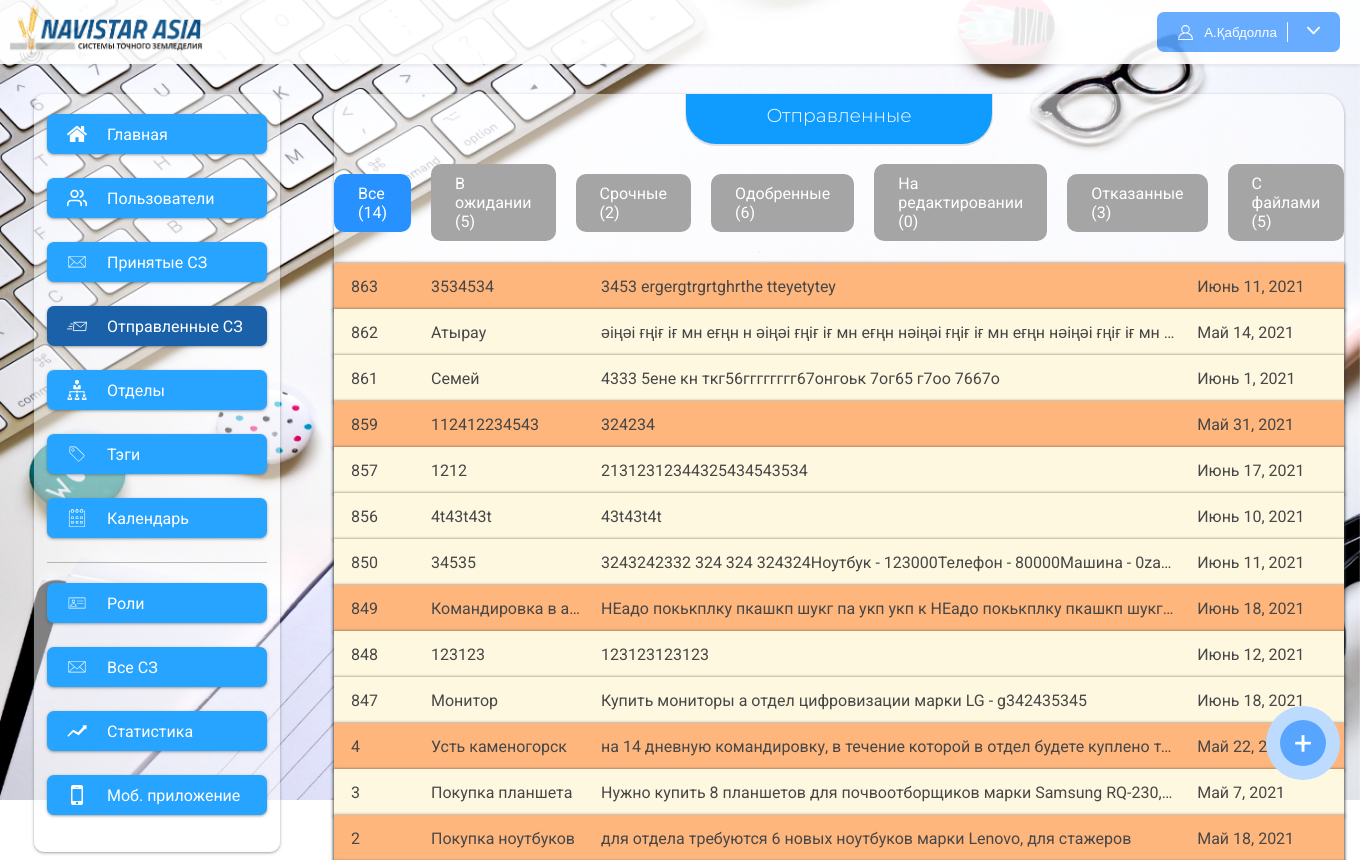
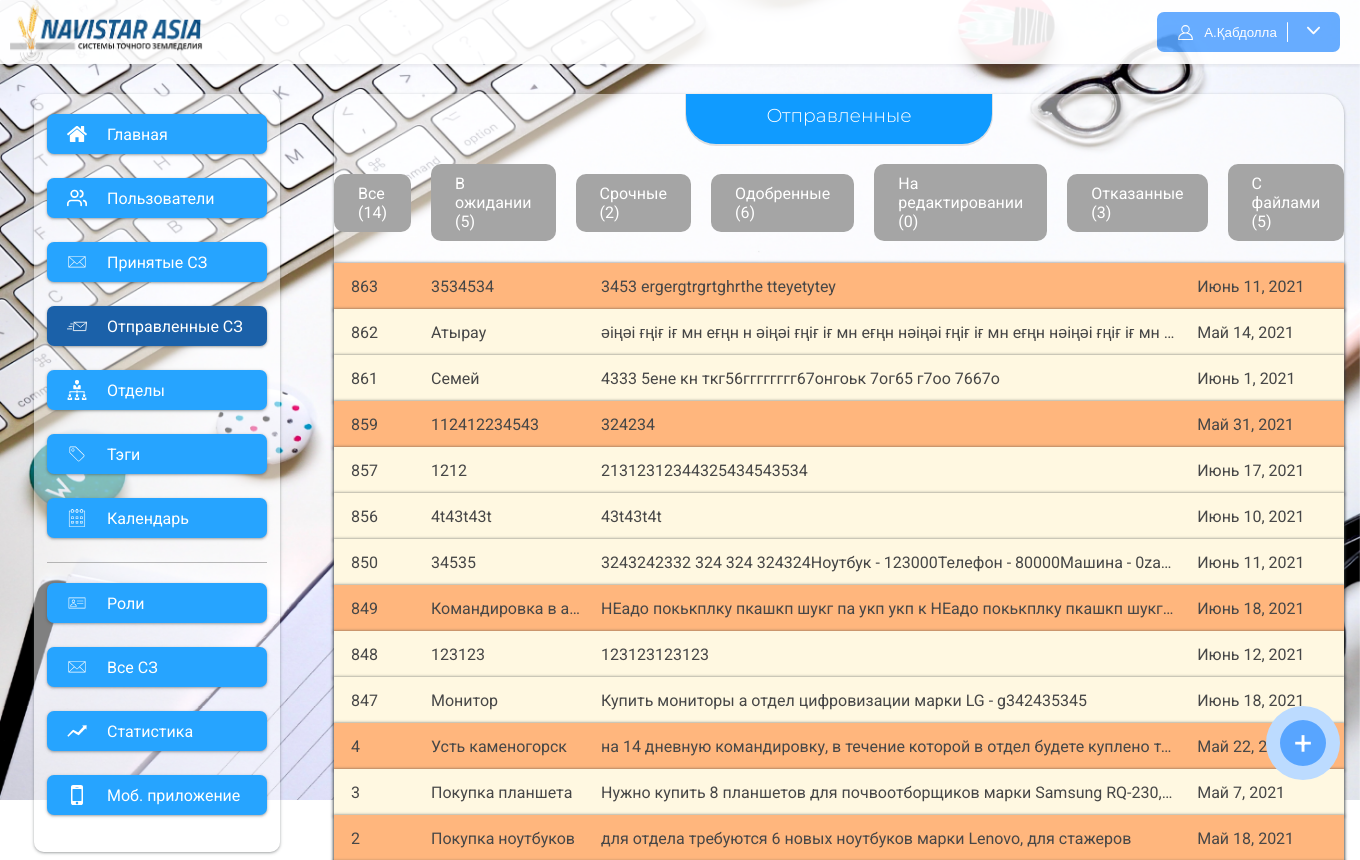
Before and after one commit to AnsaganK/NavDoc, a Django app: page /notes in a window 1360 px wide. Shown: the top 860 px of the page. Run offline with Django 3.2, Linux system fonts and the light colour scheme; a user stored in the database is signed in; data comes from the database, SQL or seed files in the repository; some libraries are stand-ins or nearby versions.

Commit message:
21 commit

```diff
--- a/app/templates/notes.html
+++ b/app/templates/notes.html
@@ -274,13 +274,13 @@
         Отправленные
     </h3>
     <div class="note_statuses">
-            <a href="{% url 'notes_list' %}" class="note_status {% if request.get_full_path == '/notes' %}note_status_active{% endif %}">Все ({{ count_all }})</a>
-            <a href="?status=wait" class="note_status {% if request.get_full_path == '/notes?status=wait' %}note_status_active{% endif %}">В ожидании ({{ count_wait }})</a>
-            <a href="?status=fast" class="note_status  {% if request.get_full_path == '/notes?status=fast' %}note_status_active{% endif %}">Срочные ({{ count_fast }})</a>
-            <a href="?status=success" class="note_status  {% if request.get_full_path == '/notes?status=success' %}note_status_active{% endif %}">Одобренные ({{ count_success }})</a>
-            <a href="?status=edit" class="note_status  {% if request.get_full_path == '/notes?status=edit' %}note_status_active{% endif %}">На редактировании ({{ count_edit }})</a>
-            <a href="?status=error" class="note_status  {% if request.get_full_path == '/notes?status=error' %}note_status_active{% endif %}">Отказанные ({{ count_error }})</a>
-            <a href="?status=files" class="note_status  {% if request.get_full_path == '/notes?status=files' %}note_status_active{% endif %}">С файлами ({{ count_files }})</a>
+            <a href="{% url 'notes_list' %}" class="note_status {% if '/notes?status=all' in request.get_full_path %}note_status_active{% endif %}">Все ({{ count_all }})</a>
+            <a href="?status=wait" class="note_status {% if '/notes?status=wait' in request.get_full_path %}note_status_active{% endif %}">В ожидании ({{ count_wait }})</a>
+            <a href="?status=fast" class="note_status  {% if '/notes?status=fast' in request.get_full_path %}note_status_active{% endif %}">Срочные ({{ count_fast }})</a>
+            <a href="?status=success" class="note_status  {% if '/notes?status=success' in request.get_full_path %}note_status_active{% endif %}">Одобренные ({{ count_success }})</a>
+            <a href="?status=edit" class="note_status  {% if '/notes?status=edit' in request.get_full_path %}note_status_active{% endif %}">На редактировании ({{ count_edit }})</a>
+            <a href="?status=error" class="note_status  {% if '/notes?status=error' in request.get_full_path %}note_status_active{% endif %}">Отказанные ({{ count_error }})</a>
+            <a href="?status=files" class="note_status  {% if '/notes?status=files' in request.get_full_path %}note_status_active{% endif %}">С файлами ({{ count_files }})</a>
     </div>
     <div class="flex_notes">
         {% for note in notes %}
--- a/app/views.py
+++ b/app/views.py
@@ -182,7 +182,10 @@ def notes_list(request):
     count_error = notes.filter(status=error).count()
     count_files = notes.filter(~Q(files = None)).count()
     if request.GET:
-        q = request.GET.get("status")
+        try:
+            q = request.GET.get("status")
+        except:
+            q = "all"
         if q == "wait":
             notes = notes.filter(status=None)
 
```
